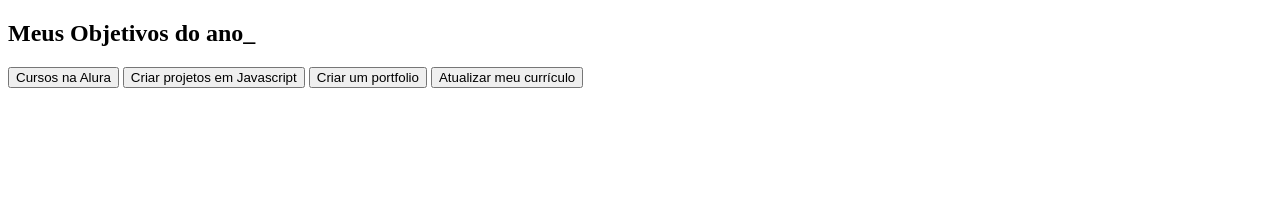
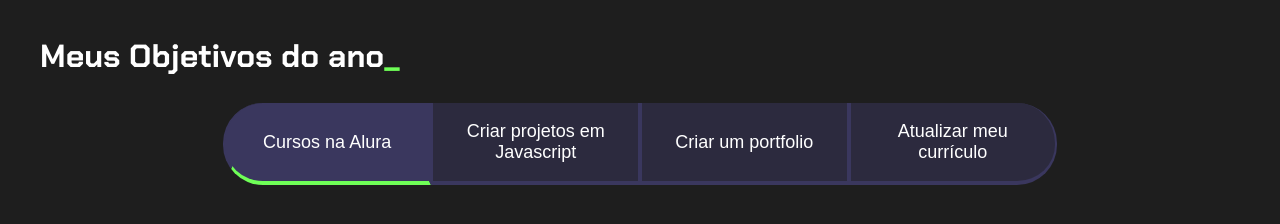
Before and after one commit to mcmelato/2-projeto-2025., a plain HTML site: page 2-projeto-2025.-main/index.html in a window 1280 px wide. Drawn offline with Linux system fonts and the light colour scheme.

Commit message:
Add files via upload

```diff
--- a/2-projeto-2025.-main/index.html
+++ b/2-projeto-2025.-main/index.html
@@ -1,14 +1,15 @@
 <!DOCTYPE html>
 <html lang="pt-br">
+
 <head>
-<meta charset="UTF-8">
-<meta name="viewport" content="width=device-width, initial-scale=1.0">
-<title>Meus objetivos do ano</title>
+    <meta charset="UTF-8">
+    <meta name="viewport" content="width=device-width, initial-scale=1.0">
+    <title>Meus objetivos do ano</title>
+    <link rel="stylesheet" href="style.css">
 </head>
 
 <body>
-</section>
-<script src="main.js"></script>
+    <script src="main.js"></script>
     <section class="conteudo-principal">
         <h2 class="titulo-principal">Meus Objetivos do ano<span>_</span></h2>
         <div class="botoes">
--- a/2-projeto-2025.-main/style.css
+++ b/2-projeto-2025.-main/style.css
@@ -60,17 +60,15 @@ body {
     display: block;
 }
 
-/* código escondido */
-
 @media screen and (min-width: 768px){
     .botoes{
         display:flex;
     }
     .botao:first-child {
-        border-radius: 40px 0 0 0;
+        border-radius: 40px 0 0 40px;
     }
     .botao:last-child {
-        border-radius: 0 40px 0 0;
+        border-radius: 0 40px 40px 0;
     }
 }
 
```
